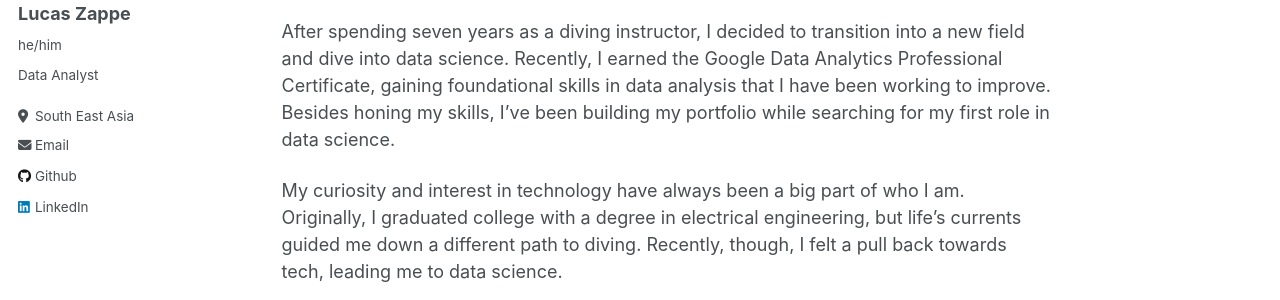
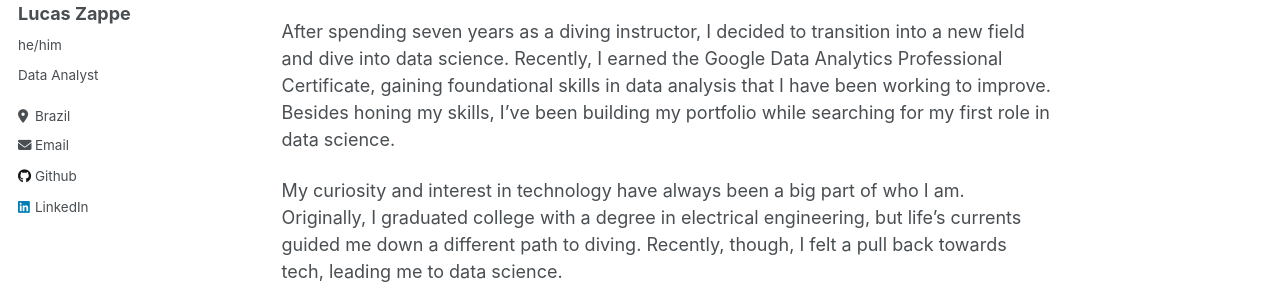
Before and after one commit to lucaszappe/lucaszappe.github.io, a Jekyll site: the page built from _pages/about.md, in a window 1280 px wide. Shown: the part 329-629 px from the top of the page. Built offline with Jekyll 4.4.1, drawn with Linux system fonts in a browser that asks for light colours.

Commit message:
update location to brazil

```diff
--- a/_config.yml
+++ b/_config.yml
@@ -25,7 +25,7 @@ author:
   name             : "Lucas Zappe"
   pronouns         :  "he/him"
   bio              : "Data Analyst"
-  location         : "South East Asia"
+  location         : "Brazil"
   employer         : # "Red Brick University"
   uri              : # URL
   email            : "data.zappe@gmail.com"
```
